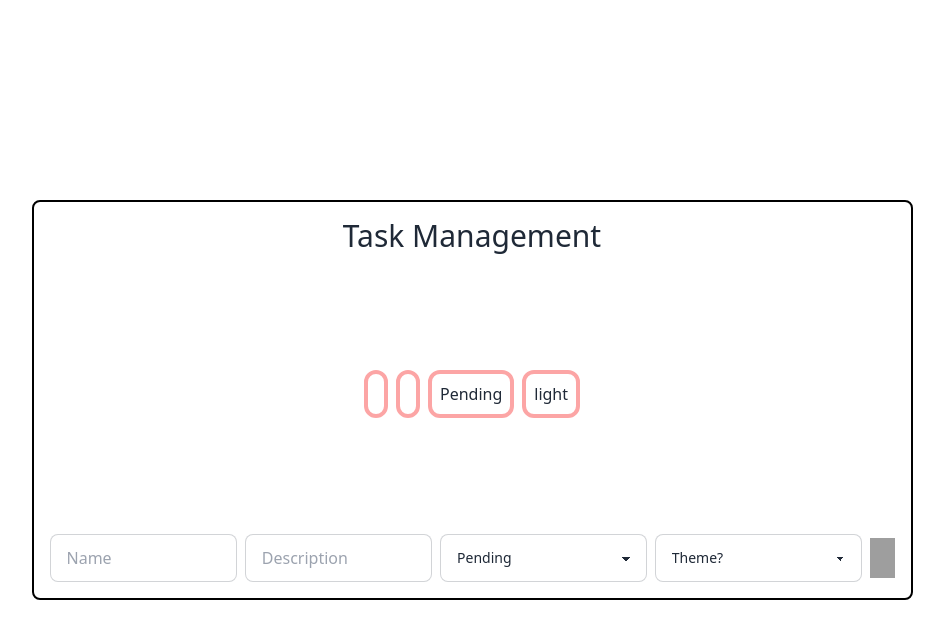
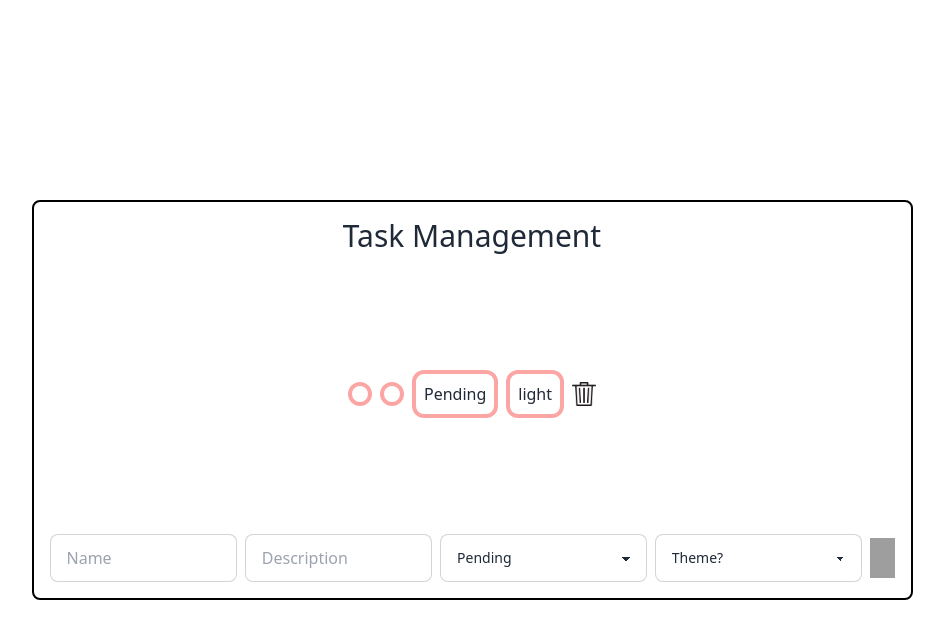
Before and after one commit to fractal-bootcamp/parthagrawal.globalstate, a React (Vite) app: page /management in a window 1280 px wide. Both pictures are taken after a click on the button 1050 px from the left and 558 px from the top of the page. Shown: the top 638 px of the page, without its empty margins (168-1112 px from the left). Built offline with nearby package versions, Linux system fonts and the light colour scheme; grey boxes are pictures that could not be loaded.

Commit message:
delete button works

```diff
--- a/src/components/Management.tsx
+++ b/src/components/Management.tsx
@@ -11,9 +11,7 @@ export const Management = () => {
     const taskStore = useTaskStore()
     const { tasks, addTask, deleteTask } = taskStore
 
-    const handleClick = () => {
-        addTask(dummyTask)
-    }
+
     return (
         <div className="flex flex-col h-screen items-center justify-center">
             <div className="flex flex-col min-h-[50%] min-w-[50%] items-center justify-between border-2 rounded-lg border-black p-4">
--- a/src/components/Task.tsx
+++ b/src/components/Task.tsx
@@ -14,13 +14,19 @@ export const Task = (task: TaskType) => {
 
     const { deleteTask } = taskStore
 
+    const handleDelete = () => {
+        deleteTask(task.id)
+
+    }
+
     return (
         <div>
-            <div className="flex flex-row gap-2 ">
+            <div className="flex flex-row gap-2 items-center justify-center">
                 <TaskElement content={task.name} />
                 <TaskElement content={task.description} />
                 <TaskElement content={task.status} />
                 <TaskElement content={task.theme} />
+                <img src="trash.png" onClick={handleDelete} className="w-6 h-auto"></img>
             </div>
         </div>
     )
@@ -28,6 +34,4 @@ export const Task = (task: TaskType) => {
 
 export const TaskElement = ({ content }: { content: string }) => {
     return <div className="border-4 border-red-300 rounded-xl p-2">{content}</div>
-
-
 }
```
Also changed, not shown: public/trash.png (added).
